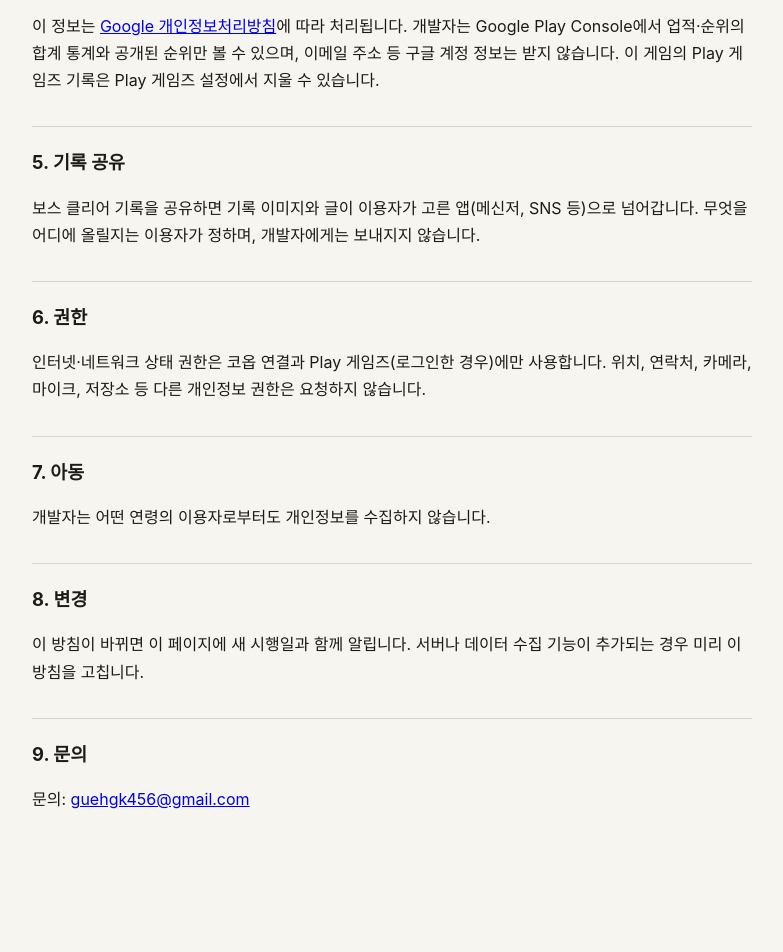
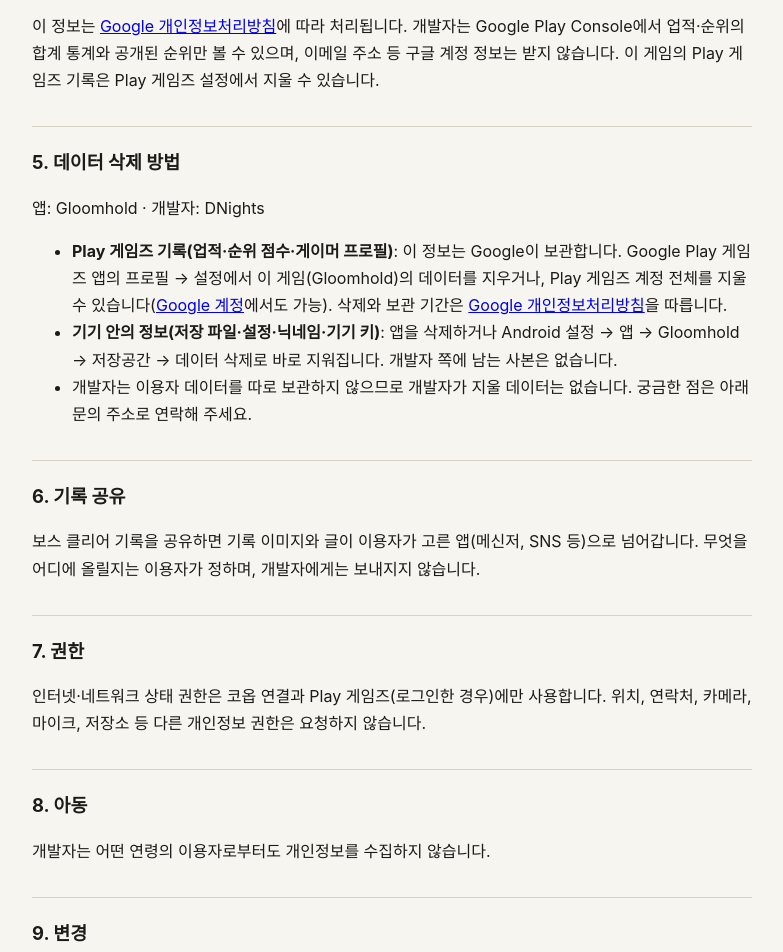
Before and after one commit to DNights/gloomhold-privacy, a plain HTML site: page index.html in a window 1280 px wide. Shown: the part 873-1825 px from the top of the page, without its empty margins (248-1031 px from the left). Before the commit the page ends 1766 px from the top, so only its background shows below. Drawn offline with Linux system fonts and the light colour scheme.

Commit message:
처리방침: 데이터 삭제 방법 항목(#delete) 추가 — Play 게임즈 기록은 Play 게임즈 설정·Google 계정에서, 기기 정보는 앱 삭제·데이터 삭제로
Co-Authored-By: Claude Opus 5.5 <noreply@anthropic.com>

```diff
--- a/index.html
+++ b/index.html
@@ -32,19 +32,27 @@
 <p>Play 게임즈 로그인은 선택이며, 로그인하지 않아도 게임의 모든 기능을 쓸 수 있습니다. 로그인하면 Google이 이용자의 Play 게임즈 프로필(게이머 이름·아이콘)과 이 게임의 <strong>업적 달성 여부</strong>, <strong>순위 점수</strong>(보스 클리어 횟수, 첫 보스를 잡기까지 걸린 날 수)를 처리·저장합니다. 순위에는 Play 게임즈 프로필과 점수가 다른 Play 게임즈 이용자에게 보일 수 있습니다.</p>
 <p>이 정보는 <a href="https://policies.google.com/privacy">Google 개인정보처리방침</a>에 따라 처리됩니다. 개발자는 Google Play Console에서 업적·순위의 합계 통계와 공개된 순위만 볼 수 있으며, 이메일 주소 등 구글 계정 정보는 받지 않습니다. 이 게임의 Play 게임즈 기록은 Play 게임즈 설정에서 지울 수 있습니다.</p>
 
-<h2>5. 기록 공유</h2>
+<h2 id="delete">5. 데이터 삭제 방법</h2>
+<p>앱: Gloomhold · 개발자: DNights</p>
+<ul>
+<li><strong>Play 게임즈 기록(업적·순위 점수·게이머 프로필)</strong>: 이 정보는 Google이 보관합니다. Google Play 게임즈 앱의 프로필 → 설정에서 이 게임(Gloomhold)의 데이터를 지우거나, Play 게임즈 계정 전체를 지울 수 있습니다(<a href="https://myaccount.google.com/">Google 계정</a>에서도 가능). 삭제와 보관 기간은 <a href="https://policies.google.com/privacy">Google 개인정보처리방침</a>을 따릅니다.</li>
+<li><strong>기기 안의 정보(저장 파일·설정·닉네임·기기 키)</strong>: 앱을 삭제하거나 Android 설정 → 앱 → Gloomhold → 저장공간 → 데이터 삭제로 바로 지워집니다. 개발자 쪽에 남는 사본은 없습니다.</li>
+<li>개발자는 이용자 데이터를 따로 보관하지 않으므로 개발자가 지울 데이터는 없습니다. 궁금한 점은 아래 문의 주소로 연락해 주세요.</li>
+</ul>
+
+<h2>6. 기록 공유</h2>
 <p>보스 클리어 기록을 공유하면 기록 이미지와 글이 이용자가 고른 앱(메신저, SNS 등)으로 넘어갑니다. 무엇을 어디에 올릴지는 이용자가 정하며, 개발자에게는 보내지지 않습니다.</p>
 
-<h2>6. 권한</h2>
+<h2>7. 권한</h2>
 <p>인터넷·네트워크 상태 권한은 코옵 연결과 Play 게임즈(로그인한 경우)에만 사용합니다. 위치, 연락처, 카메라, 마이크, 저장소 등 다른 개인정보 권한은 요청하지 않습니다.</p>
 
-<h2>7. 아동</h2>
+<h2>8. 아동</h2>
 <p>개발자는 어떤 연령의 이용자로부터도 개인정보를 수집하지 않습니다.</p>
 
-<h2>8. 변경</h2>
+<h2>9. 변경</h2>
 <p>이 방침이 바뀌면 이 페이지에 새 시행일과 함께 알립니다. 서버나 데이터 수집 기능이 추가되는 경우 미리 이 방침을 고칩니다.</p>
 
-<h2>9. 문의</h2>
+<h2>10. 문의</h2>
 <p>문의: <a href="mailto:guehgk456@gmail.com">guehgk456@gmail.com</a></p>
 </main>
 </body>
```
Also changed, not shown: en.html (+13 -5 lines).
